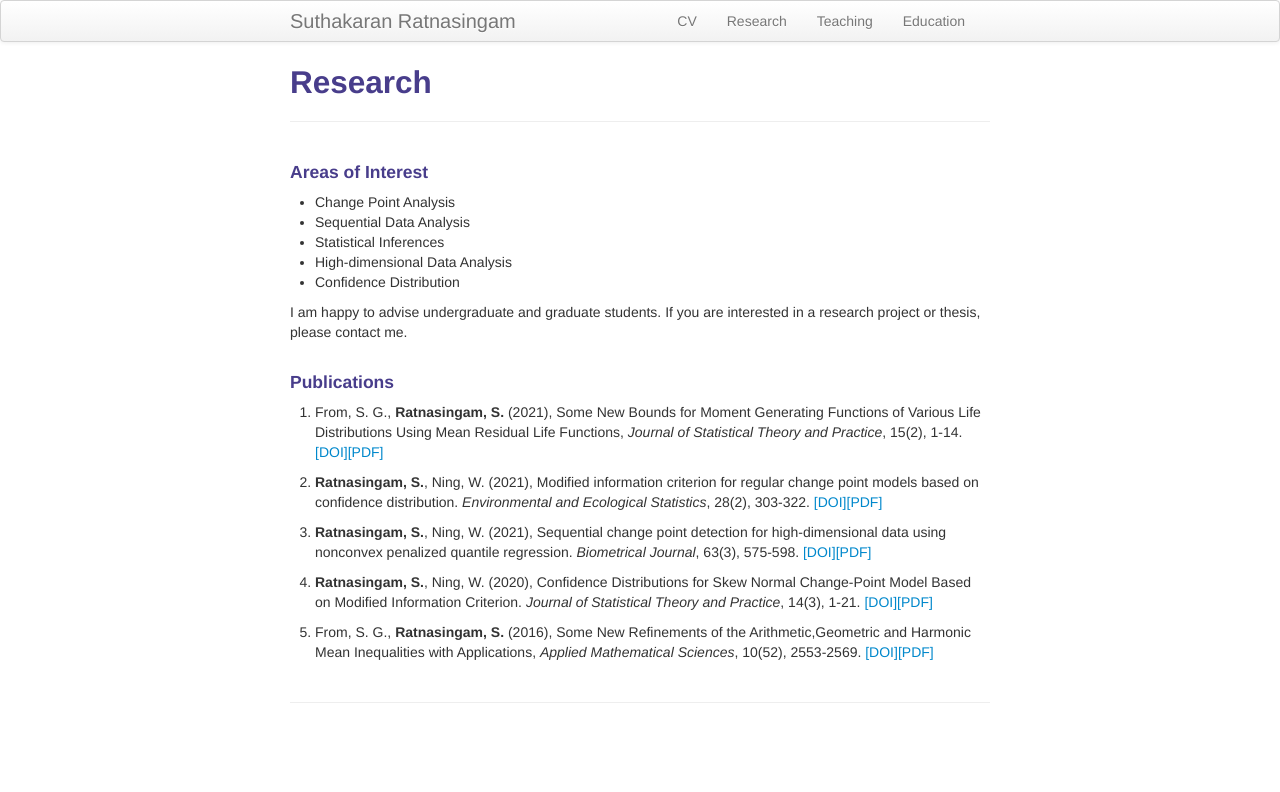
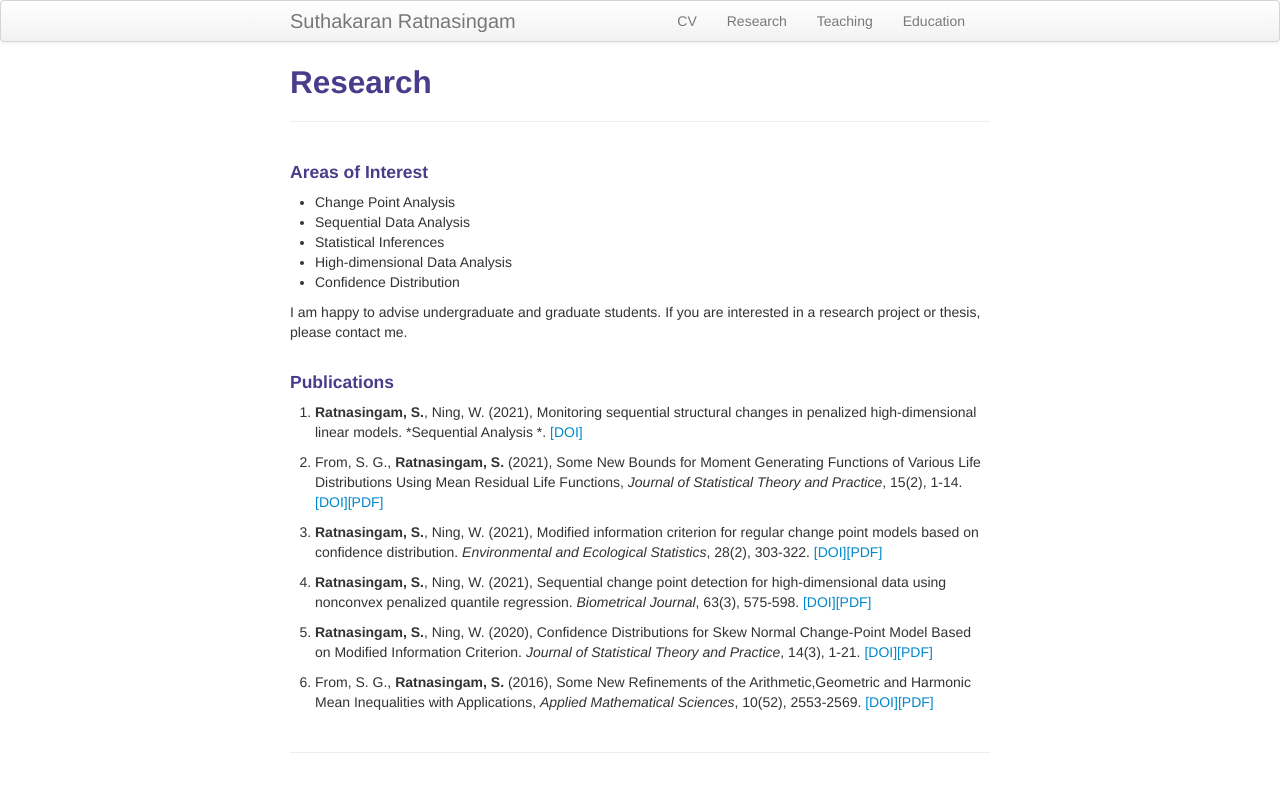
Before and after one commit to suthakaranr/suthakaranr.github.io, a Jekyll site: the page built from pages/Research.md, in a window 1280 px wide. Shown: the top 792 px of the page. Built offline with Jekyll 4.4.1, drawn with Linux system fonts in a browser that asks for light colours.

Commit message:
Update Research.md

```diff
--- a/pages/Research.md
+++ b/pages/Research.md
@@ -18,16 +18,19 @@ I am happy to advise undergraduate and graduate students. If you are interested
 
 #### Publications
 
-1.  From, S. G., **Ratnasingam, S.** (2021), Some New Bounds for Moment Generating Functions of Various Life Distributions Using Mean Residual Life Functions, *Journal of Statistical Theory and Practice*, 15(2), 1-14. <a style="text-decoration:none" href="https://doi.org/10.1007/s42519-021-00176-1" target="_blank" rel="noopener noreferrer">[DOI]</a><a style="text-decoration:none" href="../assets/2021FSJSPT.pdf" target="_blank" rel="noopener noreferrer">[PDF]</a>
+1.  **Ratnasingam, S.**, Ning, W. (2021), Monitoring sequential structural changes in penalized high-dimensional linear models. *Sequential Analysis *. <a style="text-decoration:none" href="https://doi.org/10.1080/07474946.2021.1940500" target="_blank" rel="noopener noreferrer">[DOI]</a>
 
 
-1.  **Ratnasingam, S.**, Ning, W. (2021), Modified information criterion for regular change point models based on confidence distribution. *Environmental and Ecological Statistics*, 28(2), 303-322. <a style="text-decoration:none" href="https://doi.org/10.1007/s10651-021-00485-5" target="_blank" rel="noopener noreferrer">[DOI]</a><a style="text-decoration:none" href="../assets/2021SWEES.pdf" target="_blank" rel="noopener noreferrer">[PDF]</a>
+2.  From, S. G., **Ratnasingam, S.** (2021), Some New Bounds for Moment Generating Functions of Various Life Distributions Using Mean Residual Life Functions, *Journal of Statistical Theory and Practice*, 15(2), 1-14. <a style="text-decoration:none" href="https://doi.org/10.1007/s42519-021-00176-1" target="_blank" rel="noopener noreferrer">[DOI]</a><a style="text-decoration:none" href="../assets/2021FSJSPT.pdf" target="_blank" rel="noopener noreferrer">[PDF]</a>
 
 
-1. **Ratnasingam, S.**, Ning, W. (2021), Sequential change point detection for high‐dimensional data using nonconvex penalized quantile regression. *Biometrical Journal*, 63(3), 575-598. <a style="text-decoration:none" href="https://doi.org/10.1002/bimj.202000078" target="_blank" rel="noopener noreferrer">[DOI]</a><a style="text-decoration:none" href="../assets/2020SWBJ.pdf" target="_blank" rel="noopener noreferrer">[PDF]</a>
+3.  **Ratnasingam, S.**, Ning, W. (2021), Modified information criterion for regular change point models based on confidence distribution. *Environmental and Ecological Statistics*, 28(2), 303-322. <a style="text-decoration:none" href="https://doi.org/10.1007/s10651-021-00485-5" target="_blank" rel="noopener noreferrer">[DOI]</a><a style="text-decoration:none" href="../assets/2021SWEES.pdf" target="_blank" rel="noopener noreferrer">[PDF]</a>
 
 
-1. **Ratnasingam, S.**, Ning, W. (2020), Confidence Distributions for Skew Normal Change-Point Model Based on Modified Information Criterion. *Journal of Statistical Theory and Practice*, 14(3), 1-21. <a style="text-decoration:none" href="https://doi.org/10.1007/s42519-020-00108-5" target="_blank" rel="noopener noreferrer">[DOI]</a><a style="text-decoration:none" href="../assets/2020SWJSPT.pdf" target="_blank" rel="noopener noreferrer">[PDF]</a>
+4. **Ratnasingam, S.**, Ning, W. (2021), Sequential change point detection for high‐dimensional data using nonconvex penalized quantile regression. *Biometrical Journal*, 63(3), 575-598. <a style="text-decoration:none" href="https://doi.org/10.1002/bimj.202000078" target="_blank" rel="noopener noreferrer">[DOI]</a><a style="text-decoration:none" href="../assets/2020SWBJ.pdf" target="_blank" rel="noopener noreferrer">[PDF]</a>
 
 
-1. From, S. G., **Ratnasingam, S.** (2016), Some New Refinements of the Arithmetic,Geometric and Harmonic Mean Inequalities with Applications, *Applied Mathematical Sciences*, 10(52), 2553-2569. <a style="text-decoration:none" href="http://dx.doi.org/10.12988/ams.2016.66191" target="_blank" rel="noopener noreferrer">[DOI]</a><a style="text-decoration:none" href="../assets/2016FSAMS.pdf" target="_blank" rel="noopener noreferrer">[PDF]</a>
+5. **Ratnasingam, S.**, Ning, W. (2020), Confidence Distributions for Skew Normal Change-Point Model Based on Modified Information Criterion. *Journal of Statistical Theory and Practice*, 14(3), 1-21. <a style="text-decoration:none" href="https://doi.org/10.1007/s42519-020-00108-5" target="_blank" rel="noopener noreferrer">[DOI]</a><a style="text-decoration:none" href="../assets/2020SWJSPT.pdf" target="_blank" rel="noopener noreferrer">[PDF]</a>
+
+
+6. From, S. G., **Ratnasingam, S.** (2016), Some New Refinements of the Arithmetic,Geometric and Harmonic Mean Inequalities with Applications, *Applied Mathematical Sciences*, 10(52), 2553-2569. <a style="text-decoration:none" href="http://dx.doi.org/10.12988/ams.2016.66191" target="_blank" rel="noopener noreferrer">[DOI]</a><a style="text-decoration:none" href="../assets/2016FSAMS.pdf" target="_blank" rel="noopener noreferrer">[PDF]</a>
```
